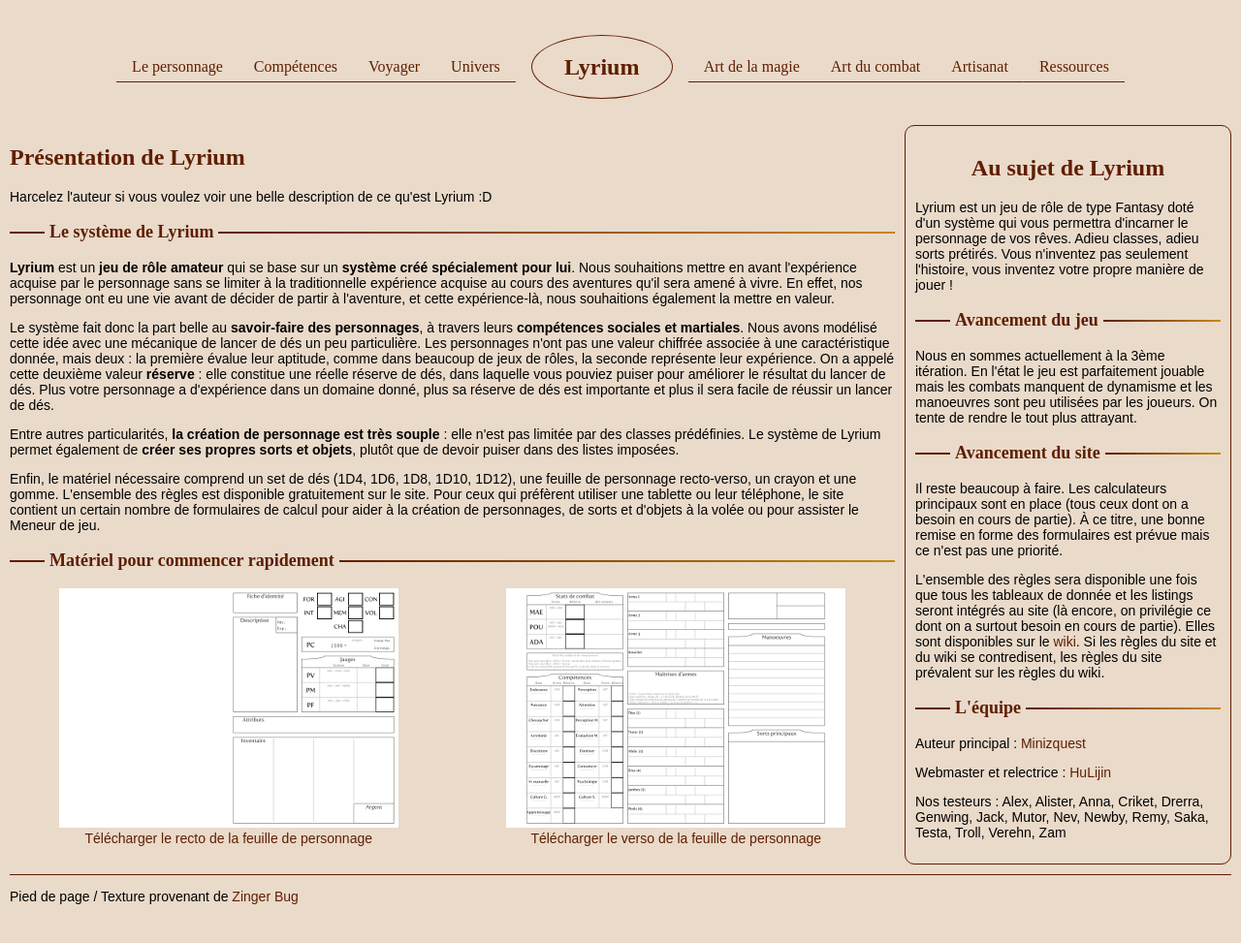
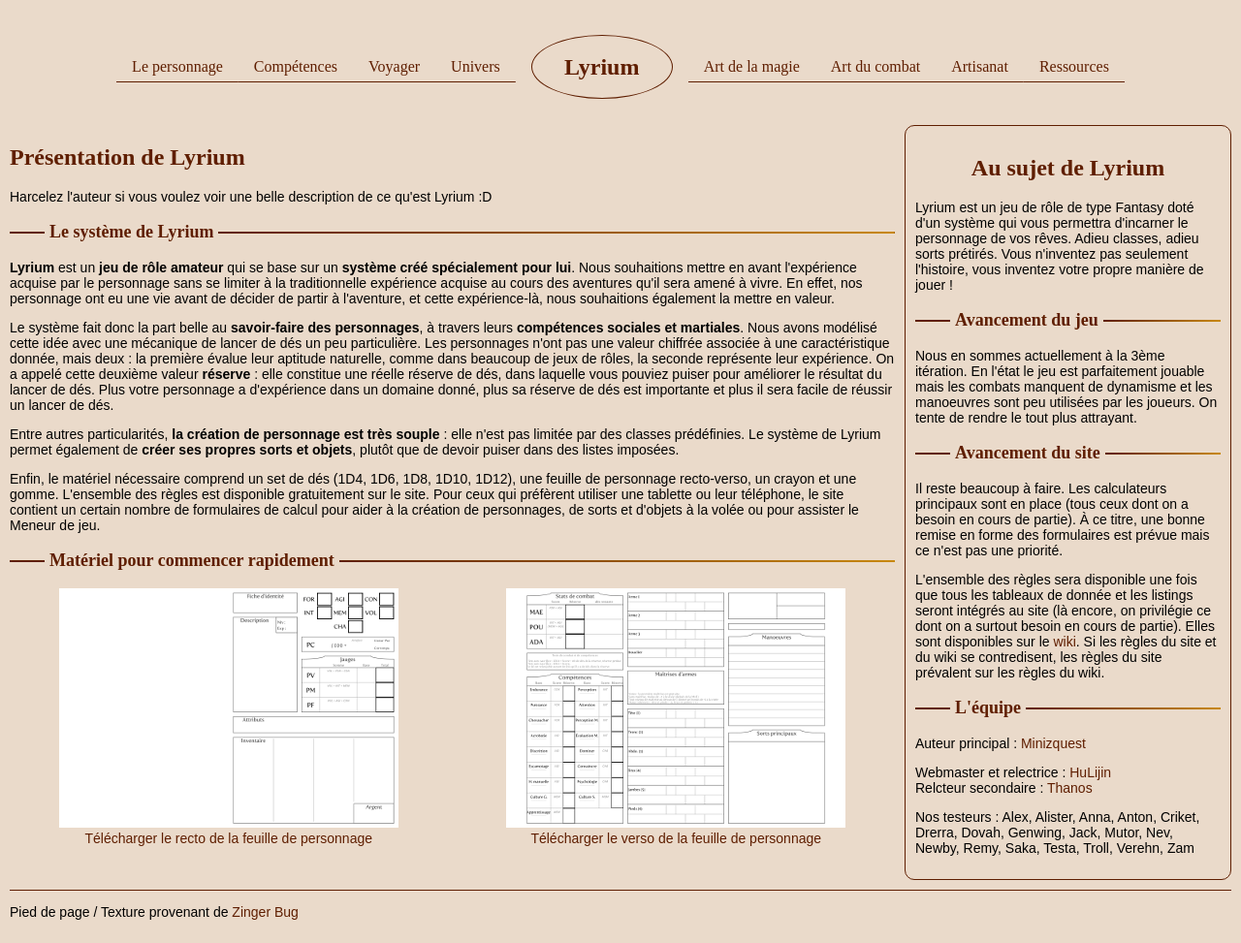
Before and after one commit to HuLijin/Lyrium, a plain HTML site: page index.html in a window 1280 px wide. Shown: the whole page at 97% size. Drawn offline with Linux system fonts and the light colour scheme.

Commit message:
ajout thanos

```diff
--- a/index.html
+++ b/index.html
@@ -39,7 +39,7 @@
 
       <p><strong>Lyrium</strong> est un <strong>jeu de rôle amateur</strong> qui se base sur un <strong>système créé spécialement pour lui</strong>. Nous souhaitions mettre en avant l'expérience acquise par le personnage sans se limiter à la traditionnelle expérience acquise au cours des aventures qu'il sera amené à vivre. En effet, nos personnage ont eu une vie avant de décider de partir à l'aventure, et cette expérience-là, nous souhaitions également la mettre en valeur.</p>
 
-      <p>Le système fait donc la part belle au <strong>savoir-faire des personnages</strong>, à travers leurs <strong>compétences sociales et martiales</strong>. Nous avons modélisé cette idée avec une mécanique de lancer de dés un peu particulière. Les personnages n'ont pas une valeur chiffrée associée à une caractéristique donnée, mais deux : la première évalue leur aptitude, comme dans beaucoup de jeux de rôles, la seconde représente leur expérience. On a appelé cette deuxième valeur <strong>réserve</strong> : elle constitue une réelle réserve de dés, dans laquelle vous pouviez puiser pour améliorer le résultat du lancer de dés. Plus votre personnage a d'expérience dans un domaine donné, plus sa réserve de dés est importante et plus il sera facile de réussir un lancer de dés.</p>
+      <p>Le système fait donc la part belle au <strong>savoir-faire des personnages</strong>, à travers leurs <strong>compétences sociales et martiales</strong>. Nous avons modélisé cette idée avec une mécanique de lancer de dés un peu particulière. Les personnages n'ont pas une valeur chiffrée associée à une caractéristique donnée, mais deux : la première évalue leur aptitude naturelle, comme dans beaucoup de jeux de rôles, la seconde représente leur expérience. On a appelé cette deuxième valeur <strong>réserve</strong> : elle constitue une réelle réserve de dés, dans laquelle vous pouviez puiser pour améliorer le résultat du lancer de dés. Plus votre personnage a d'expérience dans un domaine donné, plus sa réserve de dés est importante et plus il sera facile de réussir un lancer de dés.</p>
 
       <p>Entre autres particularités, <strong>la création de personnage est très souple</strong> : elle n'est pas limitée par des classes prédéfinies. Le système de Lyrium permet également de <strong>créer ses propres sorts et objets</strong>, plutôt que de devoir puiser dans des listes imposées.</p>
 
@@ -86,8 +86,9 @@
 
       <h3>L'équipe</h3>
       <p>Auteur principal : <a href="https://github.com/Minizquest" target="_blank">Minizquest</a></p>
-      <p>Webmaster et relectrice : <a href="https://github.com/HuLijin" target="_blank">HuLijin</a></p>
-      <p>Nos testeurs : Alex, Alister, Anna, Criket, Drerra, Genwing, Jack, Mutor, Nev, Newby, Remy, Saka, Testa, Troll, Verehn, Zam</p>
+      <p>Webmaster et relectrice : <a href="https://github.com/HuLijin" target="_blank">HuLijin</a>
+      <br/>Relcteur secondaire : <a href="http://www.amilova.com/fr/members/31054/Rockwood/" target="_blank">Thanos</a></p>
+      <p>Nos testeurs : Alex, Alister, Anna, Anton, Criket, Drerra, Dovah, Genwing, Jack, Mutor, Nev, Newby, Remy, Saka, Testa, Troll, Verehn, Zam</p>
 
       <!--<nav class="menu">
         <a href="#etape1">lien 1</a>
```
